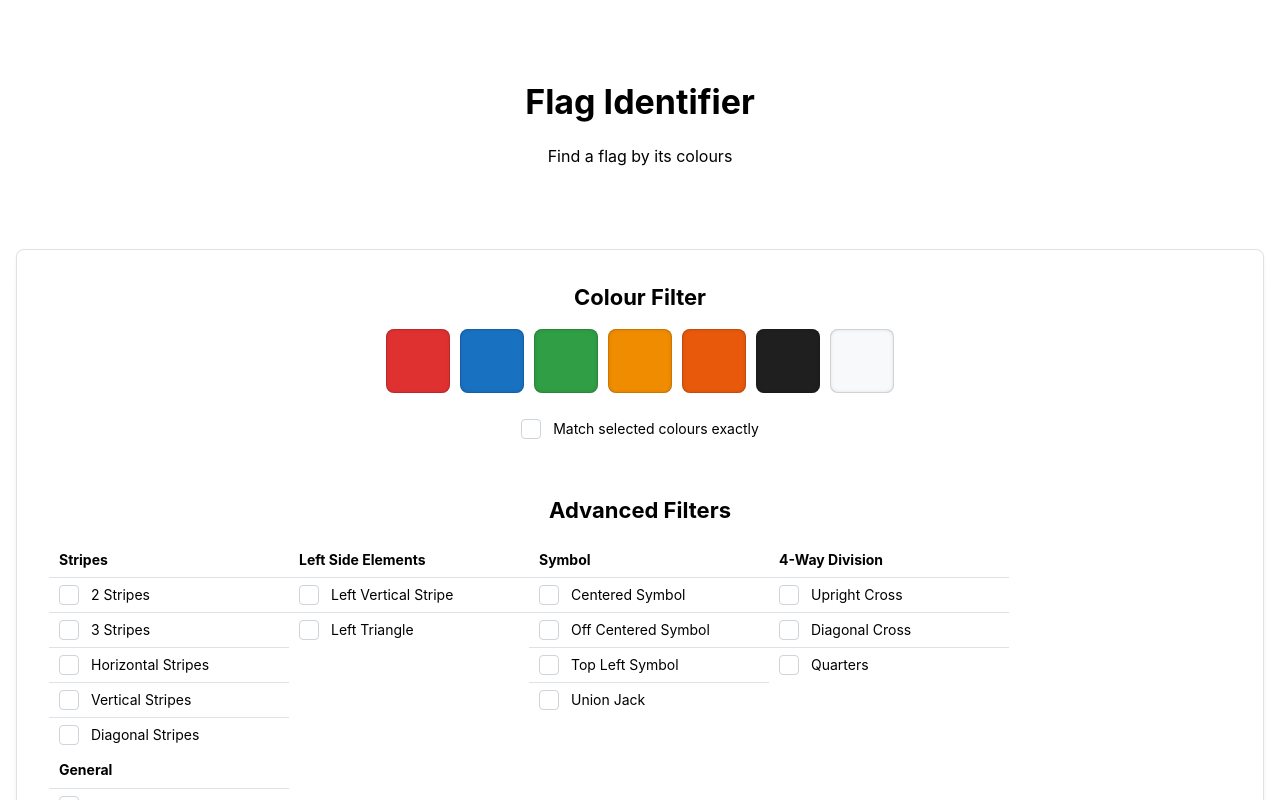
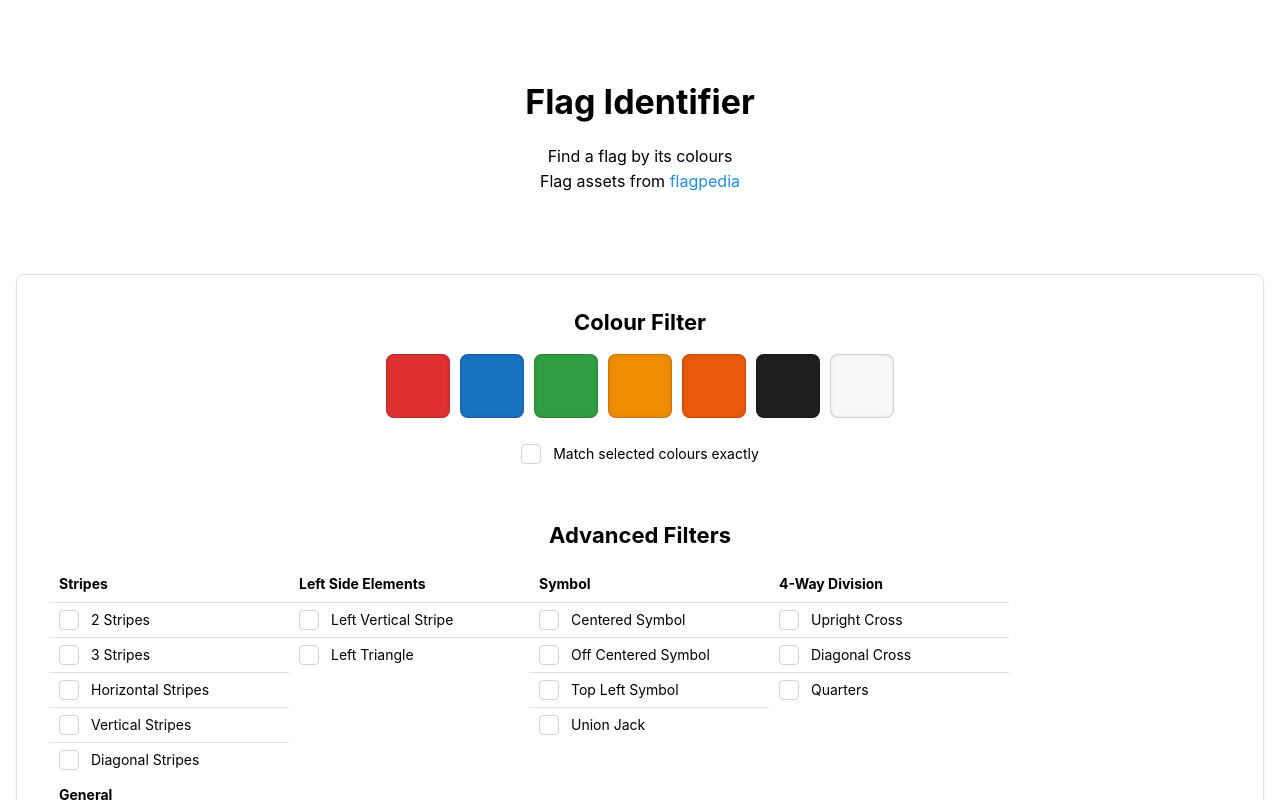
Before and after one commit to wahlp/flag-identifier, a Next.js app: page / in a window 1280 px wide. Shown: the top 800 px of the page. Built offline with nearby package versions, Linux system fonts and the light colour scheme.

Commit message:
add asset attribution

```diff
--- a/pages/index.tsx
+++ b/pages/index.tsx
@@ -5,7 +5,7 @@ import { ButtonGroup } from '../components/ColorButtons/ButtonGroup';
 import { Filters } from '../components/Filters/Filters';
 import { AdvancedFilters } from '../components/Filters/AdvancedFilters';
 import { Display } from '../components/FlagDisplay/Display';
-import { Text, Container, Title, Stack, Paper } from '@mantine/core';
+import { Text, Container, Title, Stack, Paper, Anchor } from '@mantine/core';
 
 export default function HomePage() {
   const [selectedColors, setSelectedColors] = useState<string[]>([]);
@@ -19,6 +19,9 @@ export default function HomePage() {
       <Container mt={80} mb={80}>
         <Title ta="center" mb={20}>Flag Identifier</Title>
         <Text ta="center">Find a flag by its colours</Text>
+        <Text ta="center">Flag assets from{' '}
+          <Anchor href="https://flagpedia.net/download" target="_blank">flagpedia</Anchor>
+        </Text>
       </Container>
 
       <Container size='xl'>
```
